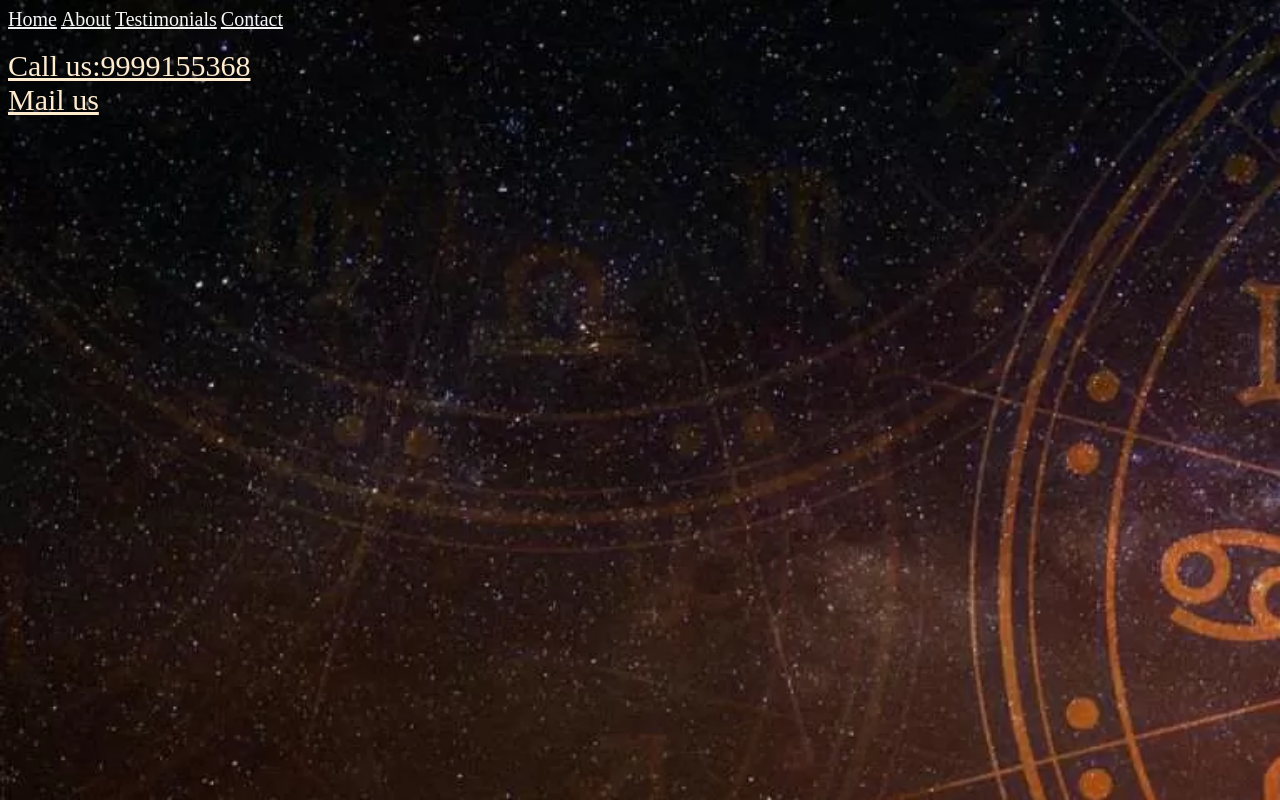
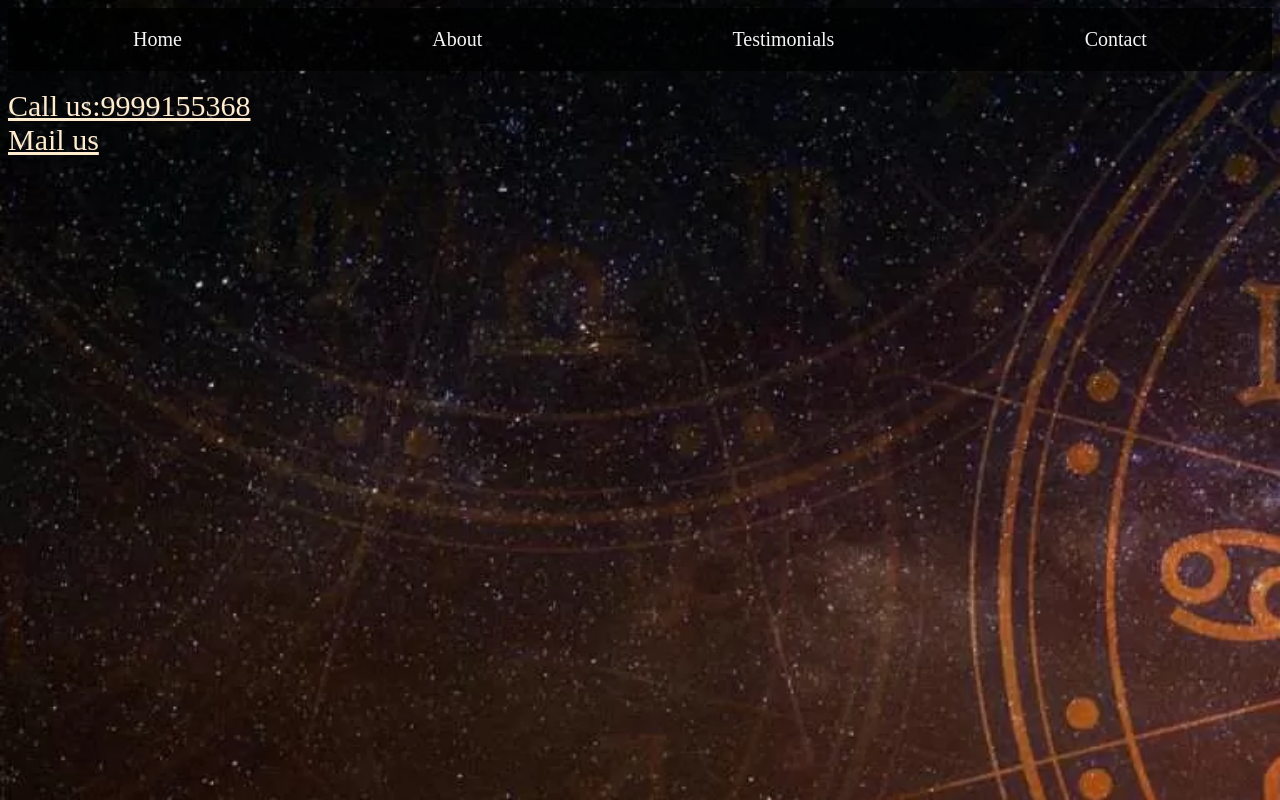
Before and after one commit to rishabhtandon15/fossproject2, a plain HTML site: page contact.html in a window 1280 px wide. Drawn offline with Linux system fonts and the light colour scheme.

Commit message:
Update contact.html

```diff
--- a/contact.html
+++ b/contact.html
@@ -3,6 +3,21 @@
 <head>
 <title>ASTRO HUB</title>
 <link rel="icon" href="C:\Users\Rishabh Tandon\Desktop\html\icon.jpg" type="image/icon type">
+<style>
+      nav{
+            background-color: rgba(0, 0, 0, 0.7);
+        display: flex;
+        justify-content: space-around;
+        align-items: center;
+        padding: 10px 0;
+    }
+        nav a {
+        color: whitesmoke;
+        text-decoration: none;
+        font-size: 18px;
+        padding: 10px;
+    }
+    </style>
 </head>
 <body>
     <nav>
```
